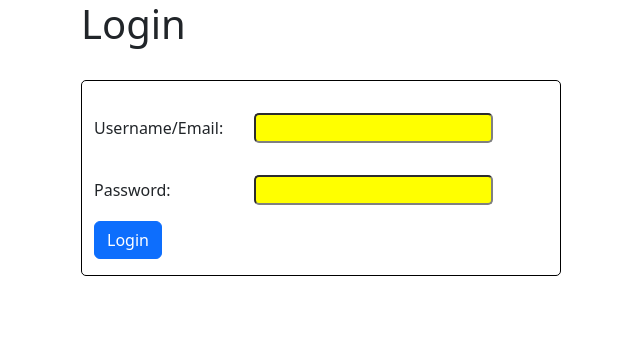
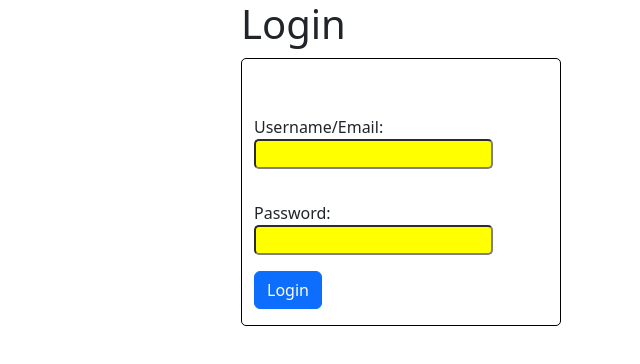
Before and after one commit to AHorejsi/Sudoku-Web, a React (Vite) app: page / in a window 1280 px wide. Both pictures are taken after a click on the button "Login". Shown: the top 364 px of the page, without its empty margins (239-879 px from the left). Built offline with nearby package versions, Linux system fonts and the light colour scheme.

Commit message:
Made styling of login and signup page prettier

```diff
--- a/src/scripts/LoginPage.tsx
+++ b/src/scripts/LoginPage.tsx
@@ -15,13 +15,15 @@ interface _LoginAttemptState {
     text: string;
 
     color: string;
+
+    padding: string;
 }
 
 function _checkLogin(info: LoginInfo, setLogin: Dispatch<SetStateAction<_LoginAttemptState>>, nav: NavigateFunction, dispatch: AppDispatch) {
     const dbUser = info.user;
 
     if (!dbUser) {
-        setLogin({ borders: "failed-login" , text: "Username or Password not authenticated", color: "failed-login-text" });
+        setLogin({ borders: "failed-login" , text: "Username or Password not authenticated", color: "failed-login-text", padding: "0em" });
     }
     else {
         dispatch(user(dbUser));
@@ -36,7 +38,7 @@ function _attemptUserLogin(
     nav: NavigateFunction,
     dispatch: AppDispatch
 ) {
-    setLogin({ borders: "login-not-attempted", text: "Authenticating...", color: "login-text" });
+    setLogin({ borders: "login-not-attempted", text: "Authenticating...", color: "login-text", padding: "0em" });
 
     login(usernameOrEmail, password).then((info: LoginInfo) => {
         _checkLogin(info, setLogin, nav, dispatch);
@@ -49,19 +51,19 @@ export default function LoginPage(): ReactNode {
     const [usernameOrEmail, setUsernameOrEmail] = useState("");
     const [password, setPassword] = useState("");
 
-    const [login, setLogin] = useState<_LoginAttemptState>({ borders: "login-not-attempted", text: "", color: "" });
+    const [login, setLogin] = useState<_LoginAttemptState>({ borders: "login-not-attempted", text: "", color: "", padding: "1.5em" });
 
     const nav = useNavigate();
     const dispatch = useAppDispatch();
 
     return (
-        <div id="login">
-            <h1 id="login-title">Login</h1>
+        <div className="centered">
+            <h1 id="login-title" className="centered">Login</h1>
 
-            <div id="login-box">
+            <div id="login-box" className="centered">
+                <p className={login.color} style={{ paddingTop: login.padding }}>{login.text}</p>
+
                 <form onSubmit={(_) => false}>
-                    <p className={login.color}>{login.text}</p>
-
                     <InputField
                         label="usernameOrEmail" prompt="Username/Email:" classes={login.borders} covered={false}
                         inputEvent={(ev) => setUsernameOrEmail(ev.currentTarget.value)}
--- a/src/scripts/SignUpPage.tsx
+++ b/src/scripts/SignUpPage.tsx
@@ -16,7 +16,7 @@ interface _SignupState {
 
 function _checkSignup(info: SignupInfo, setSignup: Dispatch<SetStateAction<_SignupState>>, nav: NavigateFunction) {
     if (!info.type.endsWith("Success")) {
-        setSignup({ borders: "failed-signup" , text: "Username/Email or Password not valid", color: "failed-signup-text" });
+        setSignup({ borders: "failed-sign-up" , text: "Username/Email or Password not valid", color: "failed-signup-text" });
     }
     else {
         nav(Endpoints.LOGIN);
@@ -30,11 +30,9 @@ function _attemptSignup(
     setSignup: Dispatch<SetStateAction<_SignupState>>,
     nav: NavigateFunction
 ) {
-    setSignup({ borders: "signup-not-attempted", text: "Registering...", color: "signup-text" });
+    setSignup({ borders: "sign-up-not-attempted", text: "Registering...", color: "signup-text" });
 
-    const signupResult = signup(username, email, password);
-
-    signupResult.then((info: SignupInfo) => {
+    signup(username, email, password).then((info: SignupInfo) => {
         _checkSignup(info, setSignup, nav);
     }).catch((error: Error) => {
         throw error;
@@ -46,12 +44,15 @@ export default function SignUpPage(): ReactNode {
     const [email, setEmail] = useState("");
     const [password, setPassword] = useState("");
 
-    const [signup, setSignup] = useState<_SignupState>({ borders: "signup-not-attempted", text: "", color: "" });
+    const [signup, setSignup] = useState<_SignupState>({ borders: "sign-up-not-attempted", text: "", color: "" });
 
     const nav = useNavigate();
 
     return (
-        <div id="signup">
+        <div id="sign-up" className="centered">
+            <h1 id="sign-up-title" className="centered">Sign Up</h1>
+
+            <div id="sign-up-box" className="centered">
                 <form onSubmit={(_) => false}>
                     <p className={signup.color}>{signup.text}</p>
 
@@ -70,9 +71,10 @@ export default function SignUpPage(): ReactNode {
                         inputEvent={(ev) => setPassword(ev.currentTarget.value)}
                     />
 
-                <div>
+                    <div id="sign-up-button">
                         <label htmlFor="signup" />
                         <input
+                            className="btn btn-primary"
                             type="button"
                             name="signup"
                             value="Sign Up"
@@ -81,5 +83,6 @@ export default function SignUpPage(): ReactNode {
                     </div>
                 </form>
             </div>
+        </div>
     );
 }
--- a/src/styles/LoginPage.scss
+++ b/src/styles/LoginPage.scss
@@ -1,26 +1,29 @@
-#login {
+@mixin login-padding {
+    padding-left: 0.75em;
+}
+
+.centered {
     width: 50%;
-    margin: auto;
+    margin: 0 auto;
 }
 
 #login-title {
     text-align: left;
+    padding-bottom: 0.25em;
 }
 
 #login-box {
     min-width: 15em;
-    max-width: 30em;
+    max-width: 25em;
     border-style: solid;
     border-radius: 5px;
     border-width: 1px;
     border-color: black;
-    margin-top: 2em;
-    margin-bottom: 2em;
     padding-bottom: 1em;
 }
 
 #login-button {
-    padding-left: 0.75em;
+    @include login-padding;
 }
 
 .login-not-attempted {
@@ -32,9 +35,13 @@
 }
 
 .login-text {
+    @include login-padding;
+
     color: black;
 }
 
 .failed-login-text {
+    @include login-padding;
+
     color: red;
 }
--- a/src/styles/SignupPage.scss
+++ b/src/styles/SignupPage.scss
@@ -1,27 +1,48 @@
-#signup {
+@mixin sign-up-padding {
+    padding-left: 0.5em;
+}
+
+.centered {
+    width: 50%;
+    margin: 0 auto;
+}
+
+#sign-up-title {
+    text-align: left;
+    padding-bottom: 0.25em;
+}
+
+#sign-up-box {
+    min-width: 15em;
+    max-width: 25em;
     display: flex;
     justify-content: center;
     border-style: solid;
+    border-radius: 5px;
     border-width: 1px;
     border-color: black;
-    margin-top: 2em;
-    margin-bottom: 2em;
-    margin-left: 30em;
-    margin-right: 30em;
 }
 
-.signup-not-attempted {
+#sign-up-button {
+    @include sign-up-padding;
+}
+
+.sign-up-not-attempted {
     border-color: gray;
 }
 
-.failed-signup {
+.failed-sign-up {
     border-color: red;
 }
 
 .signup-text {
+    @include sign-up-padding;
+
     color: black;
 }
 
-.failed-signup-text {
+.failed-sign-up-text {
+    @include sign-up-padding;
+
     color: red;
 }
```
Lines whose indentation alone changed are shown as unchanged.
